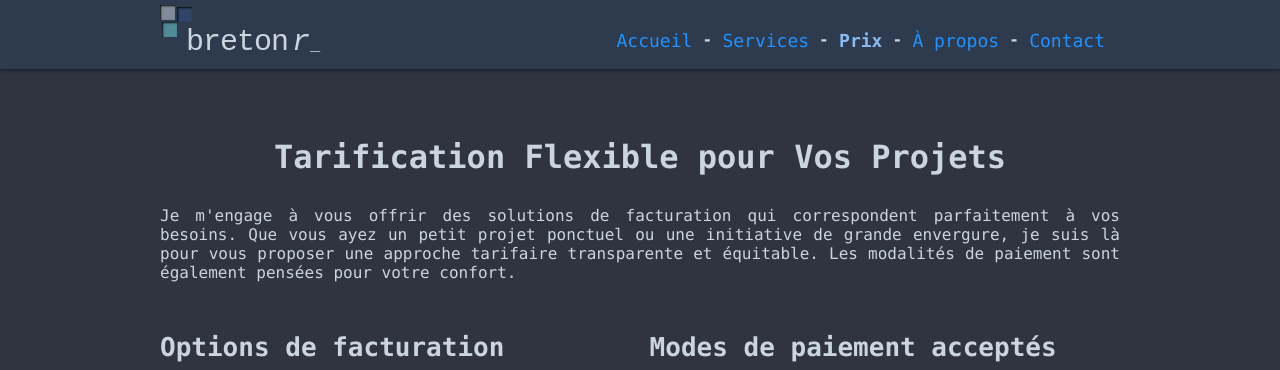
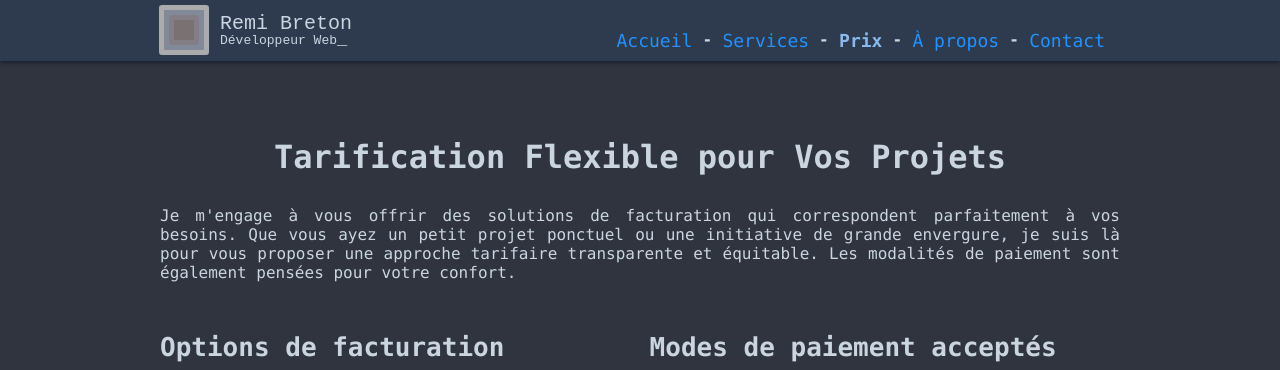
Before and after one commit to rbreton/bretonr_ca, a PHP site: page /prix.php in a window 1280 px wide. Shown: the top 370 px of the page. Run offline with PHP 8.4, Linux system fonts and the light colour scheme.

Commit message:
New look v01_01

```diff
--- a/public_html/css/main.css
+++ b/public_html/css/main.css
@@ -238,8 +238,8 @@ sup {
  * @content : les css pour générer le logo;
 **/
 .logo{
-	font: normal 30px 'Courier New', 'Lucida Console', monospace;
-	padding: 5px 0 0 0
+	font: normal 20px 'Courier New', 'Lucida Console', monospace;
+	padding: 6px 0 0 0
 }
 .logo a:link, .logo a:visited{
 	text-decoration: none;
@@ -250,6 +250,13 @@ sup {
 }
 .logo a:active{
 	color: #4d97a7;
+}
+.logo p{
+	padding: 10px 0 0 60px;
+	line-height: 15px;
+}
+.ltextSmall{
+	font-size: 13px;
 }
 .lSignature{
 	margin: 3px 0 0 9px;
@@ -266,7 +273,7 @@ sup {
 }
 .lWrapper{
 	float: left;
-	width: 32px;
+	position: relative;
 }
 .lDarkWhite{
 	background: #828998;
@@ -290,6 +297,28 @@ sup {
 	width: 15px;
 	height: 15px;
 	box-shadow: inset 1px 1px 2px 0 #0a0b0d; -webkit-box-shadow: inset 1px 1px 2px 0 #0a0b0d;
+}
+
+.square {
+    transform-origin: center center;
+    border-radius: 3px;
+    position: absolute;
+    top: 24px;
+    left: 24px;
+    transform: translate(-50%, -50%);
+
+}
+.square.large {
+    width: 40px;
+    height: 40px;
+    background-color: #828998;
+    border: 5px solid #ababad;
+}
+.square.small {
+    width: 20px;
+    height: 20px;
+    border: 5px solid #837e85;
+    background-color: #7a7272;
 }
 /**
  * Navigation
--- a/public_html/inc/tpl/header.tpl.php
+++ b/public_html/inc/tpl/header.tpl.php
@@ -2,7 +2,13 @@
 		<header id='stickyNav'>
 			<div class='centerContent mainNavContener'>
 				<div class='logo left'>
-					<div class='lWrapper'><div class='lDarkWhite'></div><div class='lDarkBlue'></div></div><div class='lLightBlue left'></div><div class='lSignature left'><a href="/"><span class='lTinyLetterSpacing'>breton</span><span class='lItalic'>r</span></a><blink class='txtCursor'>_</blink></div>
+					<a href="/">
+					<div class='lWrapper'>
+						<div class="square large"></div>
+				    <div class="square small"></div>
+						<p>Remi Breton <br /> <span class="ltextSmall"> Développeur Web<blink class='txtCursor'>_</blink></span></p>
+					</div>
+					</a>
 				</div>
 				<input class="statusChecker" type="checkbox" />
 				<div class="hamLine">
```
